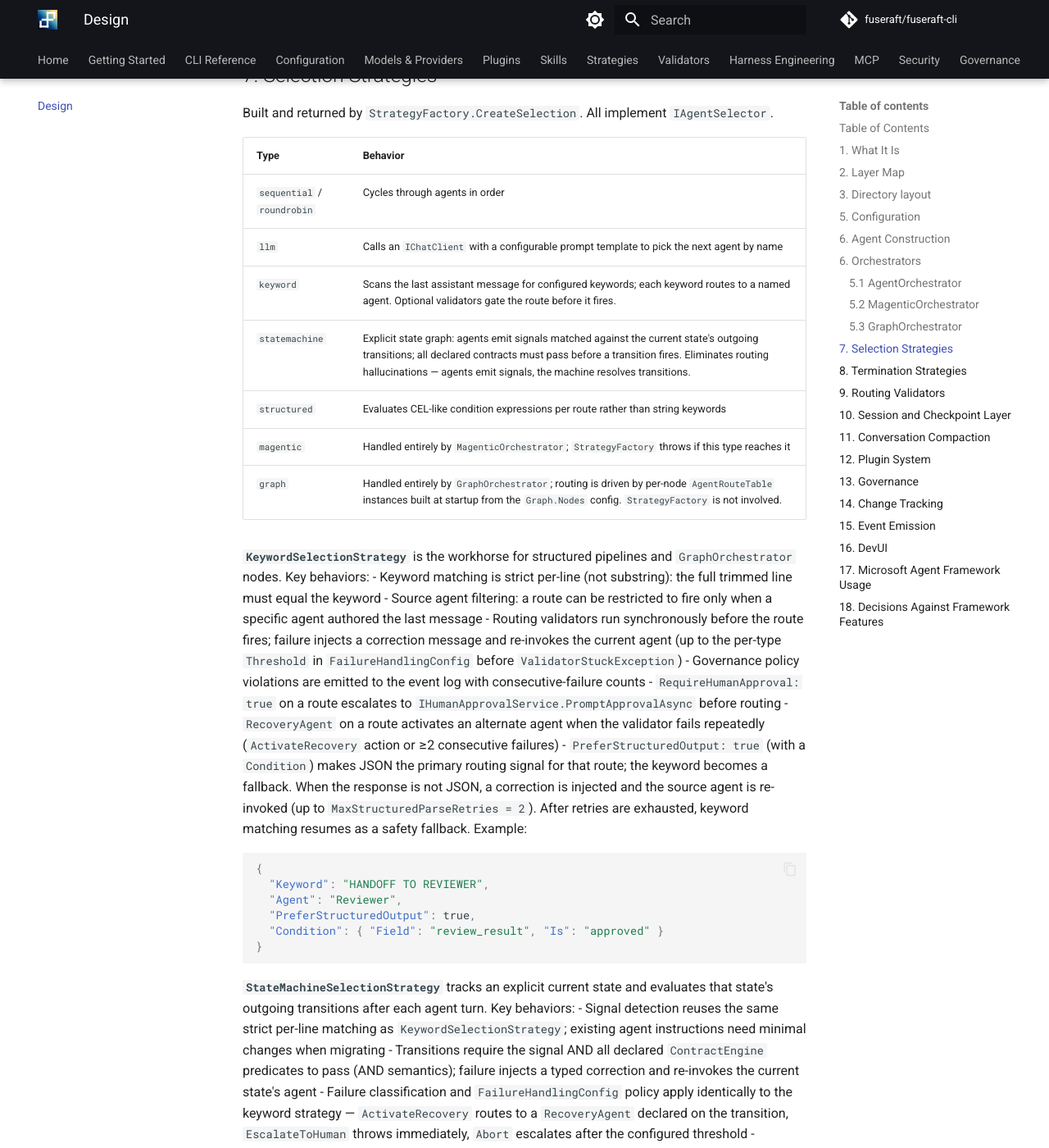
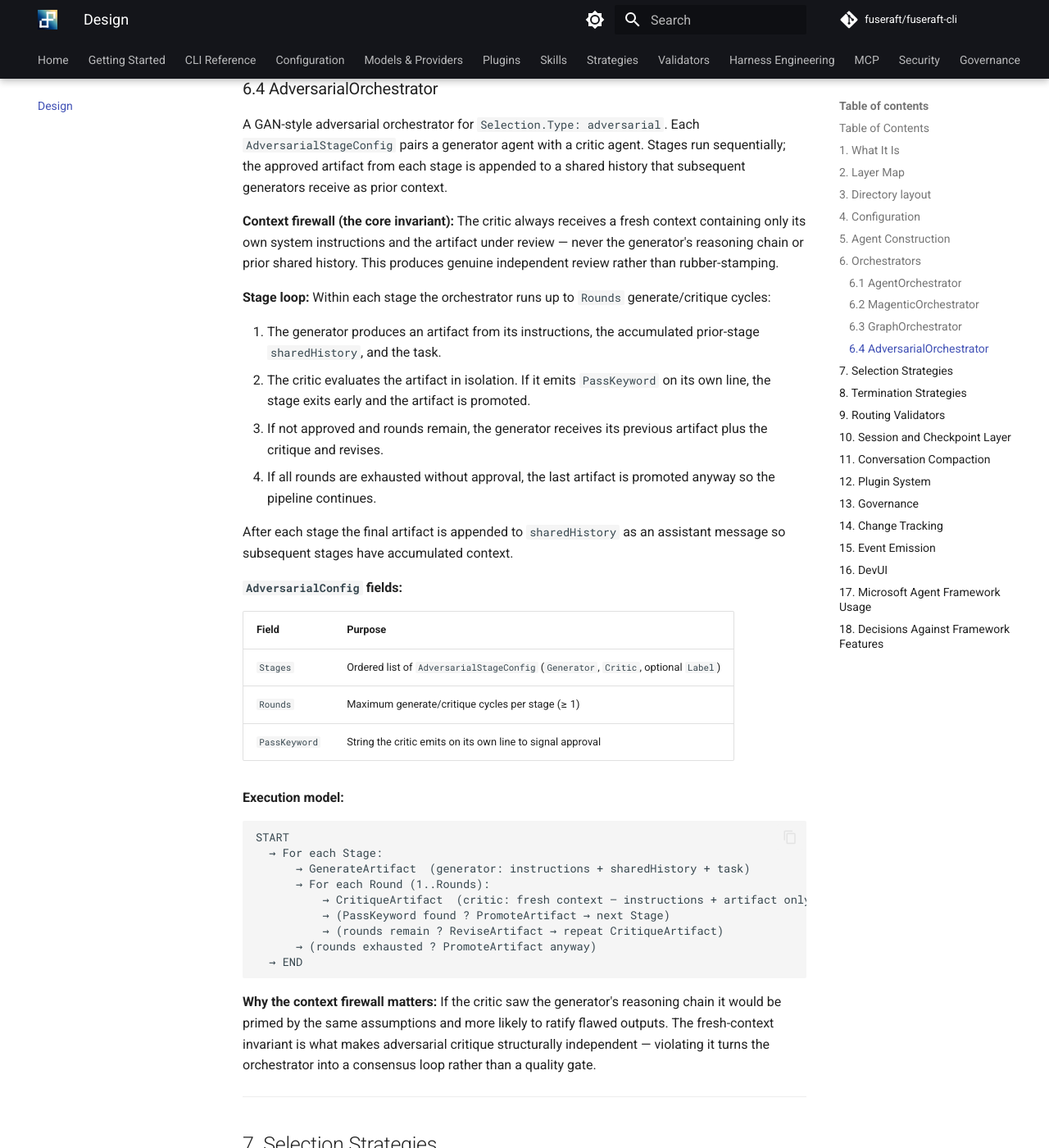
Before and after one commit to fuseraft/fuseraft-cli, an MkDocs documentation site: the page built from docs/design.md, in a window 1280 px wide and 1400 px high, scrolled down 11339 px. Shown: the whole window at 82% size. Built offline with MkDocs 1.6.1 and Material for MkDocs 9.7.7, drawn with Linux system fonts in a browser that asks for light colours; comment, search, counter and statistics services are not loaded; some of the changed text lies outside the part shown.

Commit message:
Fix design.md inaccuracies: section numbering, missing orchestrator, plugins, tools, events
- Section numbering: §5 Configuration → §4, §6 Agent Construction → §5; subsections
  5.1/5.2/5.3 → 6.1/6.2/6.3; cross-reference "(see §5.3)" corrected to "(see §6.2)"
- Add AdversarialOrchestrator to layer map, §6 selection order (graph → adversarial →
  magentic → agent), new §6.4 section, selection strategies table, and §15 events
  (adversarial_stage_start/pass/timeout, adversarial_complete)
- Add Document plugin to §12 built-in plugins table and capability table
- Add stat_file, path_exists, list_directory to §12 FileSystem tools table; note that
  these three tools are not in the capability map and always pass through unfiltered
- Fix §12 Http capability: http_head maps to "get" capability, not a separate "head"
- Add RequireRelatedTestsPass to §9 routing validators table

````diff
--- a/docs/design.md
+++ b/docs/design.md
@@ -66,9 +66,10 @@ Infrastructure/
   Plugins/                — Built-in tool plugins (FileSystem, Shell, Git, Http, ...)
 
 Orchestration/
-  AgentOrchestrator.cs    — General-purpose multi-agent loop (any selection strategy)
-  MagenticOrchestrator.cs — Magentic-One style two-level manager/participant loop
-  GraphOrchestrator.cs    — Directed-graph orchestrator; BFS-layer topology, forward-edge phases, back-edge phase restarts
+  AgentOrchestrator.cs       — General-purpose multi-agent loop (any selection strategy)
+  MagenticOrchestrator.cs    — Magentic-One style two-level manager/participant loop
+  GraphOrchestrator.cs       — Directed-graph orchestrator; BFS-layer topology, forward-edge phases, back-edge phase restarts
+  AdversarialOrchestrator.cs — GAN-style adversarial loop; paired generator/critic stages; context firewall isolates the critic
   ConversationCompactor.cs — LLM-based history summarization for long sessions
   ChangeTracker.cs        — Intercepts tool calls to record file/shell/git activity
   ContextWindowFilter.cs  — Applies per-agent context window config to conversation history
@@ -122,7 +123,7 @@ All paths are configurable via their corresponding config keys. The table above
 
 ---
 
-## 5. Configuration
+## 4. Configuration
 
 Every session is driven by a single JSON or YAML file under the top-level `Orchestration` key. The file is loaded by `OrchestratorBuilder.BuildAsync` and bound to `OrchestrationConfig`.
 
@@ -195,11 +196,12 @@ Every session is driven by a single JSON or YAML file under the top-level `Orche
 
 ## 6. Orchestrators
 
-`OrchestratorBuilder` selects among three orchestrators based on the config's `Selection.Type`. The selection order is:
+`OrchestratorBuilder` selects among four orchestrators based on the config's `Selection.Type`. The selection order is:
 
 1. **`GraphOrchestrator`** — when `Selection.Type == "graph"`
-2. **`MagenticOrchestrator`** — when `Selection.Type == "magentic"`
-3. **`AgentOrchestrator`** — all other cases
+2. **`AdversarialOrchestrator`** — when `Selection.Type == "adversarial"`
+3. **`MagenticOrchestrator`** — when `Selection.Type == "magentic"`
+4. **`AgentOrchestrator`** — all other cases
 
 All three implement `IOrchestrator`:
 
@@ -214,7 +216,7 @@ event Action<string, string, string?>? ToolCalling        // (agentName, toolNam
 event Action<string, int, int>? TokenBudgetWarning        // (agentName, inputTokens, warnThreshold)
 ```
 
-### 5.1 AgentOrchestrator
+### 6.1 AgentOrchestrator
 
 The general-purpose path. Drives any selection strategy through a single `while(true)` loop:
 
@@ -244,7 +246,7 @@ START
 
 **Shared history:** All agents read from and write to the same `List<ChatMessage>`. This is intentional — routing strategies (especially `KeywordSelectionStrategy`) read `AuthorName` from the most recent assistant message to determine who just spoke and where they want to route.
 
-### 5.2 MagenticOrchestrator
+### 6.2 MagenticOrchestrator
 
 A Magentic-One style two-level orchestrator. A dedicated manager LLM drives a planning and evaluation loop; participant agents execute tasks on the manager's instructions.
 
@@ -286,7 +288,7 @@ START
 
 **Checkpoint state** (`MagenticCheckpointState`): `CurrentPlan`, `RoundIndex`, `StallCount`, `ResetCount`, `AwaitingPlanReview` — enough to resume the inner loop exactly where it paused. Exposed via `CurrentState` so `SessionRunner` can snapshot it after each yielded message.
 
-### 5.3 GraphOrchestrator
+### 6.3 GraphOrchestrator
 
 A directed-graph orchestrator for `Selection.Type: graph`. Each node in the config binds an agent to a unique `Id`; edges carry routing keywords and optional validators. The topology drives execution: forward edges advance within a phase; back-edges break the phase and restart from the target node.
 
@@ -336,6 +338,45 @@ START
   → (terminal keyword ? END : BuildPhaseWorkflow)
 ```
 
+### 6.4 AdversarialOrchestrator
+
+A GAN-style adversarial orchestrator for `Selection.Type: adversarial`. Each `AdversarialStageConfig` pairs a generator agent with a critic agent. Stages run sequentially; the approved artifact from each stage is appended to a shared history that subsequent generators receive as prior context.
+
+**Context firewall (the core invariant):** The critic always receives a fresh context containing only its own system instructions and the artifact under review — never the generator's reasoning chain or prior shared history. This produces genuine independent review rather than rubber-stamping.
+
+**Stage loop:** Within each stage the orchestrator runs up to `Rounds` generate/critique cycles:
+
+1. The generator produces an artifact from its instructions, the accumulated prior-stage `sharedHistory`, and the task.
+2. The critic evaluates the artifact in isolation. If it emits `PassKeyword` on its own line, the stage exits early and the artifact is promoted.
+3. If not approved and rounds remain, the generator receives its previous artifact plus the critique and revises.
+4. If all rounds are exhausted without approval, the last artifact is promoted anyway so the pipeline continues.
+
+After each stage the final artifact is appended to `sharedHistory` as an assistant message so subsequent stages have accumulated context.
+
+**`AdversarialConfig` fields:**
+
+| Field | Purpose |
+|---|---|
+| `Stages` | Ordered list of `AdversarialStageConfig` (`Generator`, `Critic`, optional `Label`) |
+| `Rounds` | Maximum generate/critique cycles per stage (≥ 1) |
+| `PassKeyword` | String the critic emits on its own line to signal approval |
+
+**Execution model:**
+
+```
+START
+  → For each Stage:
+      → GenerateArtifact  (generator: instructions + sharedHistory + task)
+      → For each Round (1..Rounds):
+          → CritiqueArtifact  (critic: fresh context — instructions + artifact only)
+          → (PassKeyword found ? PromoteArtifact → next Stage)
+          → (rounds remain ? ReviseArtifact → repeat CritiqueArtifact)
+      → (rounds exhausted ? PromoteArtifact anyway)
+  → END
+```
+
+**Why the context firewall matters:** If the critic saw the generator's reasoning chain it would be primed by the same assumptions and more likely to ratify flawed outputs. The fresh-context invariant is what makes adversarial critique structurally independent — violating it turns the orchestrator into a consensus loop rather than a quality gate.
+
 ---
 
 ## 7. Selection Strategies
@@ -349,6 +390,7 @@ Built and returned by `StrategyFactory.CreateSelection`. All implement `IAgentSe
 | `keyword` | Scans the last assistant message for configured keywords; each keyword routes to a named agent. Optional validators gate the route before it fires. |
 | `statemachine` | Explicit state graph: agents emit signals matched against the current state's outgoing transitions; all declared contracts must pass before a transition fires. Eliminates routing hallucinations — agents emit signals, the machine resolves transitions. |
 | `structured` | Evaluates CEL-like condition expressions per route rather than string keywords |
+| `adversarial` | Handled entirely by `AdversarialOrchestrator`; agents are paired as generator/critic per stage. `StrategyFactory` is not involved. |
 | `magentic` | Handled entirely by `MagenticOrchestrator`; `StrategyFactory` throws if this type reaches it |
 | `graph` | Handled entirely by `GraphOrchestrator`; routing is driven by per-node `AgentRouteTable` instances built at startup from the `Graph.Nodes` config. `StrategyFactory` is not involved. |
 
@@ -407,6 +449,7 @@ Validators implement `IRoutingValidator` and run synchronously before a route or
 | `RequireBrief` | Brief file exists and is non-empty |
 | `RequireAllFilesWritten` | All files listed in the brief's deliverables section have been written per the change log |
 | `RequireReviewJudgement` | Last reviewer message contains an explicit APPROVED or REJECTED keyword |
+| `RequireRelatedTestsPass` | Resolves changed files from the change log, discovers related test targets via a configurable `FindRelatedCommand` (with `{file}` substitution), runs them — falling back to `FullSuiteCommand` when discovery returns nothing — and passes only when the test command exits 0 |
 
 When a validator fails, the route is blocked: the source agent is re-invoked with an injected error message tailored to the failure type (`MissingEvidence`, `InvalidTransition`, `ConflictingEvidence`, `NoProgress`). The response policy is controlled by `FailureHandlingConfig` — `Reinstruct` (default) injects a correction and retries; `ActivateRecovery` routes to the route's `RecoveryAgent` on the first request; `EscalateToHuman` throws immediately; `Abort` escalates after the configured per-type `Threshold` consecutive failures. When the threshold is reached, `ValidatorStuckException` is thrown and the session escalates to HITL.
 
@@ -495,11 +538,12 @@ Plugins are `AIFunction`-providing objects registered in `PluginRegistry` and re
 
 | Plugin | Tools |
 |---|---|
-| `FileSystem` | `read_file`, `grep_file`, `get_file_summary`, `get_file_info`, `save_file_summary`, `list_files`, `write_file`, `patch_file`, `create_directory`, `copy_file`, `move_file`, `set_permissions`, `delete_file`, `delete_directory` |
+| `FileSystem` | `read_file`, `grep_file`, `stat_file`, `get_file_summary`, `get_file_info`, `save_file_summary`, `list_files`, `list_directory`, `path_exists`, `write_file`, `patch_file`, `create_directory`, `copy_file`, `move_file`, `set_permissions`, `delete_file`, `delete_directory` |
 | `Shell` | `shell_run`, `shell_run_script`, `shell_run_background`, `shell_set_env`, `shell_get_env`, `shell_get_job_status`, `shell_get_job_output`, `shell_kill_job`, `shell_which`, `shell_get_working_directory` |
 | `Git` | `git_status`, `git_diff`, `git_log`, `git_show`, `git_branch_list`, `git_stash_list`, `git_add`, `git_commit`, `git_checkout`, `git_create_branch`, `git_init`, `git_push`, `git_pull`, `git_stash`, `git_stash_pop`, `git_reset` |
 | `Http` | `http_get`, `http_head`, `http_post`, `http_put`, `http_patch`, `http_delete` — uses named `ApiProfiles` |
 | `Json` | `json_format`, `json_minify`, `json_get`, `json_keys`, `json_search`, `json_to_text`, `json_validate`, `json_merge` |
+| `Document` | `document_extract_text`, `document_get_info`, `document_list_sheets`, `document_get_sheet` |
 | `Search` | `search_files`, `search_content`, `search_symbol` |
 | `CodeExecution` | `code_execution_check_docker`, `code_execution_sandbox_run`, `code_execution_repl_start`, `code_execution_repl_exec`, `code_execution_repl_reset`, `code_execution_repl_stop` — Docker-sandboxed execution |
 | `Changes` | `changes_read`, `changes_read_latest` — read the JSONL change log for observability by downstream agents |
@@ -517,11 +561,12 @@ Plugins are `AIFunction`-providing objects registered in `PluginRegistry` and re
 
 | Plugin | Capabilities |
 |---|---|
-| `FileSystem` | `read` (read_file, grep_file, get_file_summary, get_file_info, list_files) · `write` (write_file, patch_file, save_file_summary, create_directory, copy_file, move_file, set_permissions) · `delete` (delete_file, delete_directory) |
+| `FileSystem` | `read` (read_file, grep_file, get_file_summary, get_file_info, list_files) · `write` (write_file, patch_file, save_file_summary, create_directory, copy_file, move_file, set_permissions) · `delete` (delete_file, delete_directory). `stat_file`, `path_exists`, and `list_directory` are not in the capability map and always pass through unfiltered regardless of declared capabilities. |
 | `Shell` | `read` (shell_get_env, shell_get_job_status, shell_get_job_output, shell_which, shell_get_working_directory) · `run` (shell_run, shell_run_script, shell_run_background, shell_set_env, shell_kill_job) |
 | `Git` | `read` (git_status, git_diff, git_log, git_show, git_branch_list, git_stash_list) · `write` (git_add, git_commit, git_checkout, git_create_branch, git_init, git_push, git_pull, git_stash, git_stash_pop, git_reset) |
-| `Http` | `get` · `head` · `post` · `put` · `patch` · `delete` — one per HTTP verb |
+| `Http` | `get` (http_get, http_head) · `post` · `put` · `patch` · `delete` — `http_head` maps to the `get` capability, not a separate `head` capability |
 | `Json` | `read` · `write` (merge) |
+| `Document` | `read` (document_extract_text, document_get_info, document_list_sheets, document_get_sheet) |
 | `Search` | `read` |
 | `Changes` | `read` |
 | `Scratchpad` | `read` · `write` |
@@ -659,6 +704,15 @@ Event consumers may inject messages, trigger external systems, or enforce additi
 | `magentic_replan` | `MagenticOrchestrator` | Round index, stall count, replan reason |
 | `magentic_complete` | `MagenticOrchestrator` | Round count, final answer excerpt |
 
+*Adversarial*
+
+| Event | Emitter | Payload |
+|---|---|---|
+| `adversarial_stage_start` | `AdversarialOrchestrator` | Stage index, label, generator agent, critic agent |
+| `adversarial_stage_pass` | `AdversarialOrchestrator` | Stage index, label, round at which the critic approved |
+| `adversarial_stage_timeout` | `AdversarialOrchestrator` | Stage index, label, rounds exhausted (artifact promoted without approval) |
+| `adversarial_complete` | `AdversarialOrchestrator` | Total stage count |
+
 *Tools and infrastructure*
 
 | Event | Emitter | Payload |
@@ -760,7 +814,7 @@ Fuseraft-cli is built on MAF (`Microsoft.Agents.AI`, `Microsoft.Agents.AI.Workfl
 | `AggregatingExecutor` | No incremental aggregation pattern in any current orchestrator |
 | `RequestPort` (external request handling) | Currently unused; a natural fit for Magentic's HITL plan review loop (see below) |
 | `CheckpointManager` / `FileSystemJsonCheckpointStore` | Framework layer captures workflow execution state; our layer captures conversation semantics — different problems |
-| `GroupChatWorkflowBuilder` | Requires a single shared history; Magentic's two-history model is incompatible (see §5.3) |
+| `GroupChatWorkflowBuilder` | Requires a single shared history; Magentic's two-history model is incompatible (see §6.2) |
 | `AgentWorkflowBuilder.CreateHandoffBuilderWith()` (Handoff orchestration) | Mesh routing via auto-injected handoff tool calls; no correction-injection loop; workflow blocks for human input when an agent does not call the handoff tool; shared history across all participants is incompatible with per-agent `ContextWindow` filtering |
 | `Microsoft.Agents.AI.DevUI` | For hosted agent services with OpenAI-compatible API endpoints; our DevUI serves a different purpose |
 
````
Also changed, not shown: other parts of docs/design.md (+1 -1 lines).
